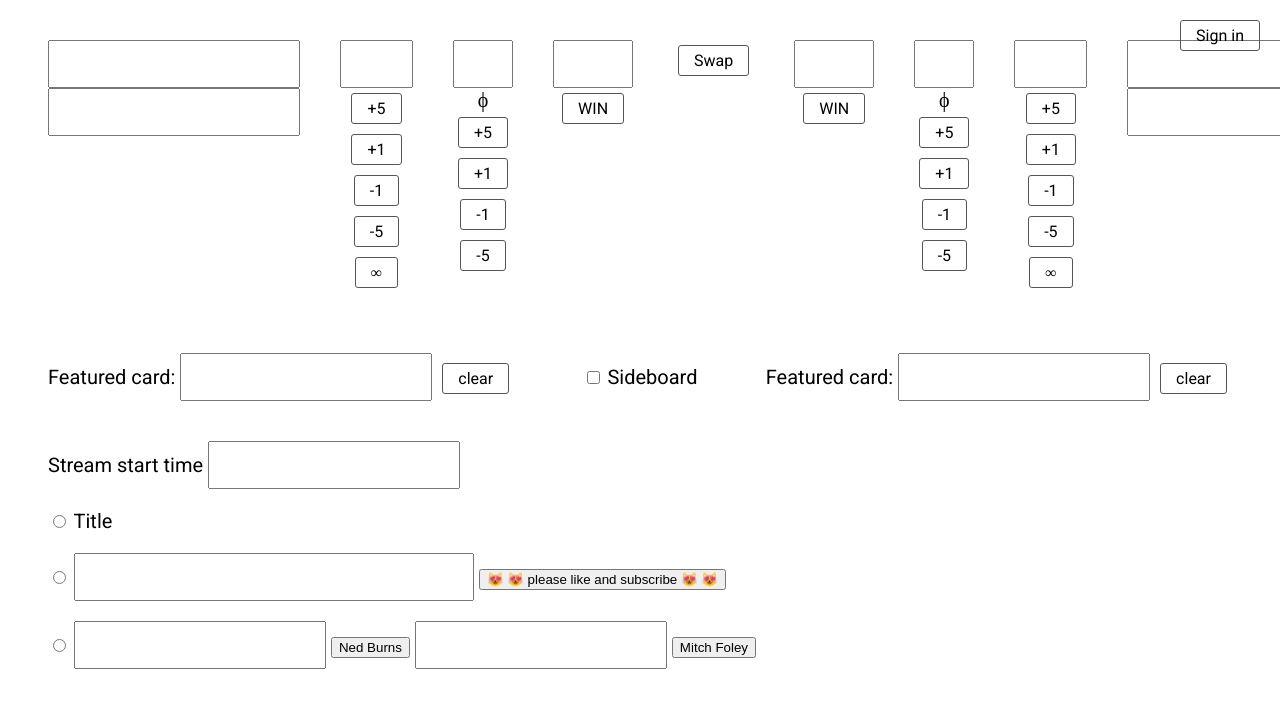
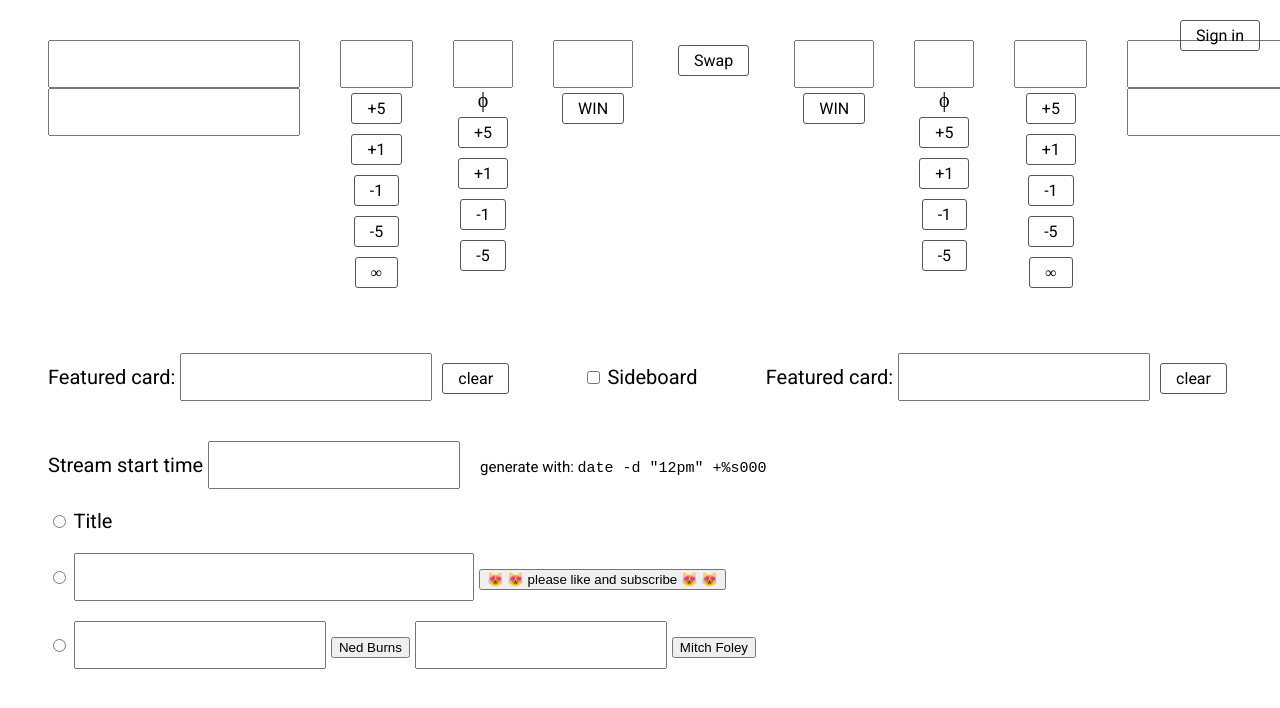
Before and after one commit to cdanis/urzas-overlay, a plain HTML site: page director.html in a window 1280 px wide. Shown: the top 708 px of the page. Drawn offline with nearby package versions, Linux system fonts and the light colour scheme; no server answers.

Commit message:
add epoch instructions

```diff
--- a/director.css
+++ b/director.css
@@ -97,3 +97,8 @@ input, textarea {
 .featured .button, header .button {
   display: inline-block;
 }
+
+.instructions {
+  font-size: 75%;
+  padding-left: 1em;
+}
--- a/director.html
+++ b/director.html
@@ -102,6 +102,7 @@
 <div class="startTime">
     <div>
         Stream start time <input type="text" id="streamStart"/>
+        <span class="instructions">generate with: <code>date -d "12pm" +%s000</code></span>
     </div>
 </div>
 <div class="commentator">
```
